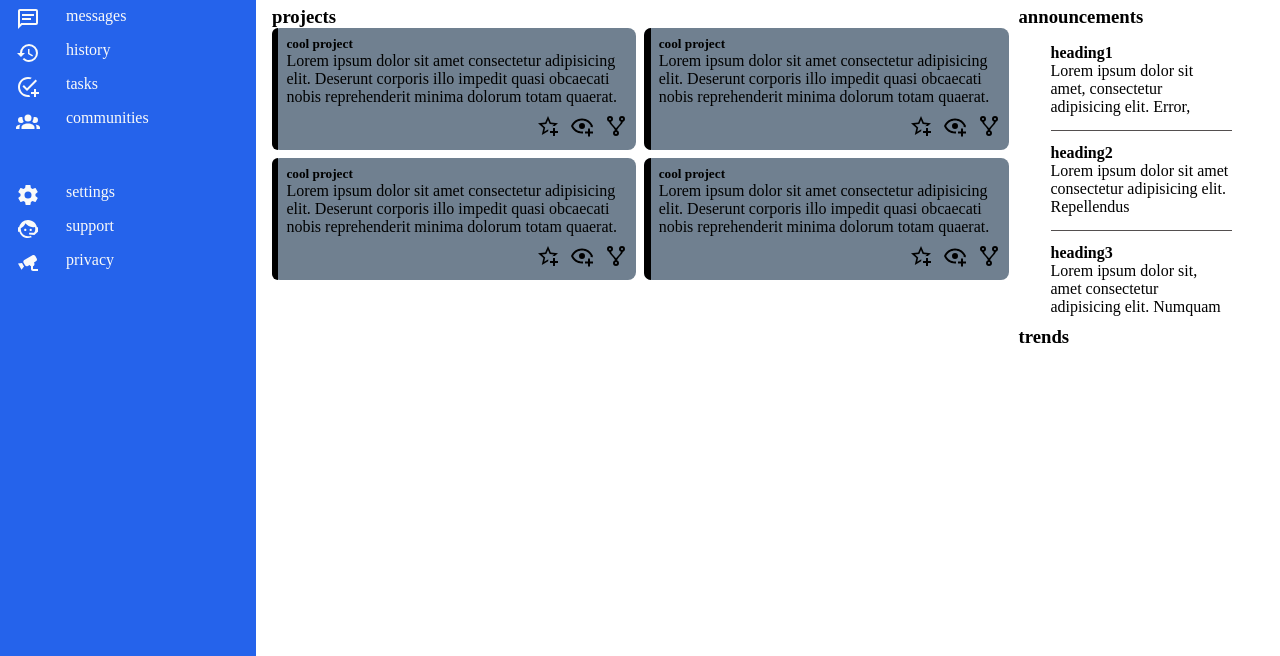
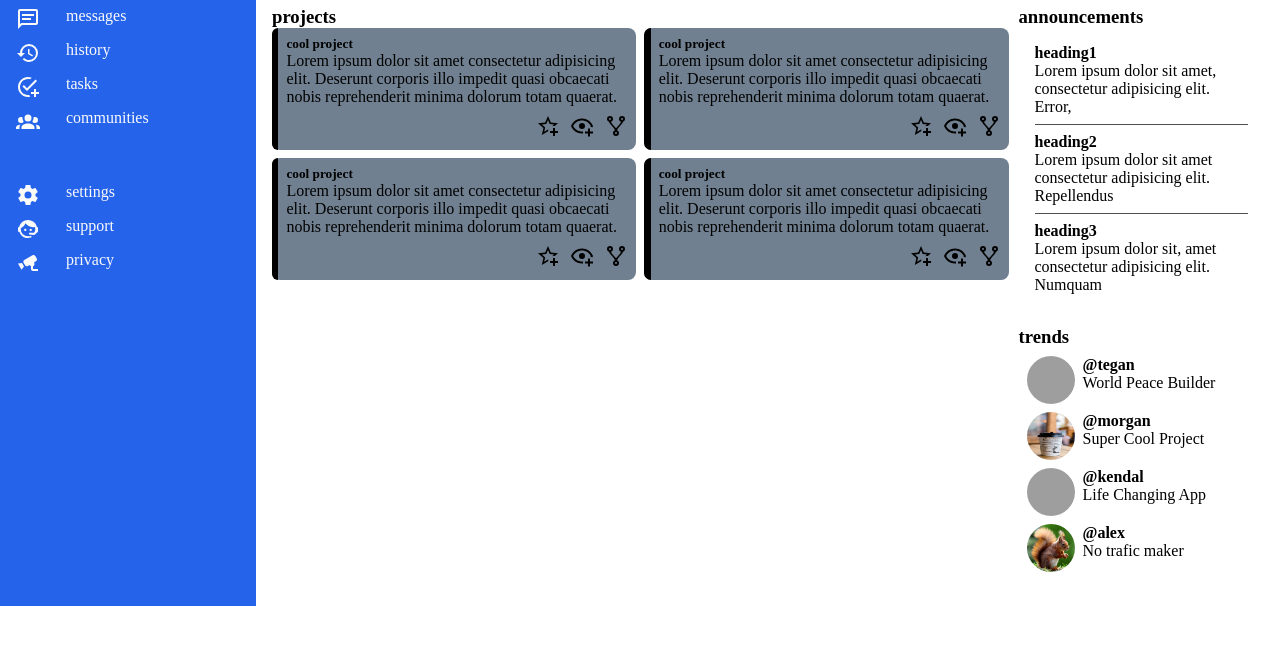
Before and after one commit to seinlusnyongesa/odin-adim-dashboard, a plain HTML site: page index.html in a window 1280 px wide. Shown: the part 154-810 px from the top of the page. Drawn offline with Linux system fonts and the light colour scheme; grey boxes are pictures that could not be loaded.

Commit message:
Add trends and images

```diff
--- a/index.html
+++ b/index.html
@@ -323,6 +323,36 @@
           </div>
           <div class="trends">
             <h3>trends</h3>
+            <ul class="trend-list">
+              <li>
+                <img src="/img/anotherImg.jpg" alt="tegan profile picture" />
+                <div>
+                  <h4>@tegan</h4>
+                  <p>World Peace Builder</p>
+                </div>
+              </li>
+              <li>
+                <img src="/img/coffee.jpg" alt="morgan profile picture" />
+                <div>
+                  <h4>@morgan</h4>
+                  <p>Super Cool Project</p>
+                </div>
+              </li>
+              <li>
+                <img src="/img/plann.jpg" alt="kendal profile picture" />
+                <div>
+                  <h4>@kendal</h4>
+                  <p>Life Changing App</p>
+                </div>
+              </li>
+              <li>
+                <img src="img/squir.jpg" alt="alex profile picture" />
+                <div>
+                  <h4>@alex</h4>
+                  <p>No trafic maker</p>
+                </div>
+              </li>
+            </ul>
           </div>
         </div>
       </main>
--- a/style.css
+++ b/style.css
@@ -173,7 +173,7 @@
 
 .announcements-trends {
   display: grid;
-  grid-template-rows: repeat(2, 1fr);
+  grid-template-rows: repeat(2, auto);
   gap: 1rem;
 }
 .announcements {
@@ -185,9 +185,9 @@
 }
 
 .announcements ul {
-  padding: 1rem 2rem;
+  padding: 1rem;
   width: 100%;
-  height: 100%;
+
   border-radius: 0.3rem;
   display: flex;
   flex-direction: column;
@@ -204,3 +204,27 @@
   height: 1px;
   background: rgb(83, 79, 79);
 }
+
+.trend-list {
+  padding: 0.5rem;
+  width: 100%;
+  gap: 0.5rem;
+  display: flex;
+  flex-direction: column;
+  justify-content: center;
+  align-items: center;
+  border-radius: 0.5rem;
+}
+
+.trend-list li {
+  list-style: none;
+  display: grid;
+  grid-template-columns: 1fr 4fr;
+  gap: 0.5rem;
+}
+
+.trend-list img {
+  width: 3rem;
+  height: 3rem;
+  border-radius: 50%;
+}
```
Also changed, not shown: img/coffee.jpg (added), img/squir.jpg (added), 2 other files.
